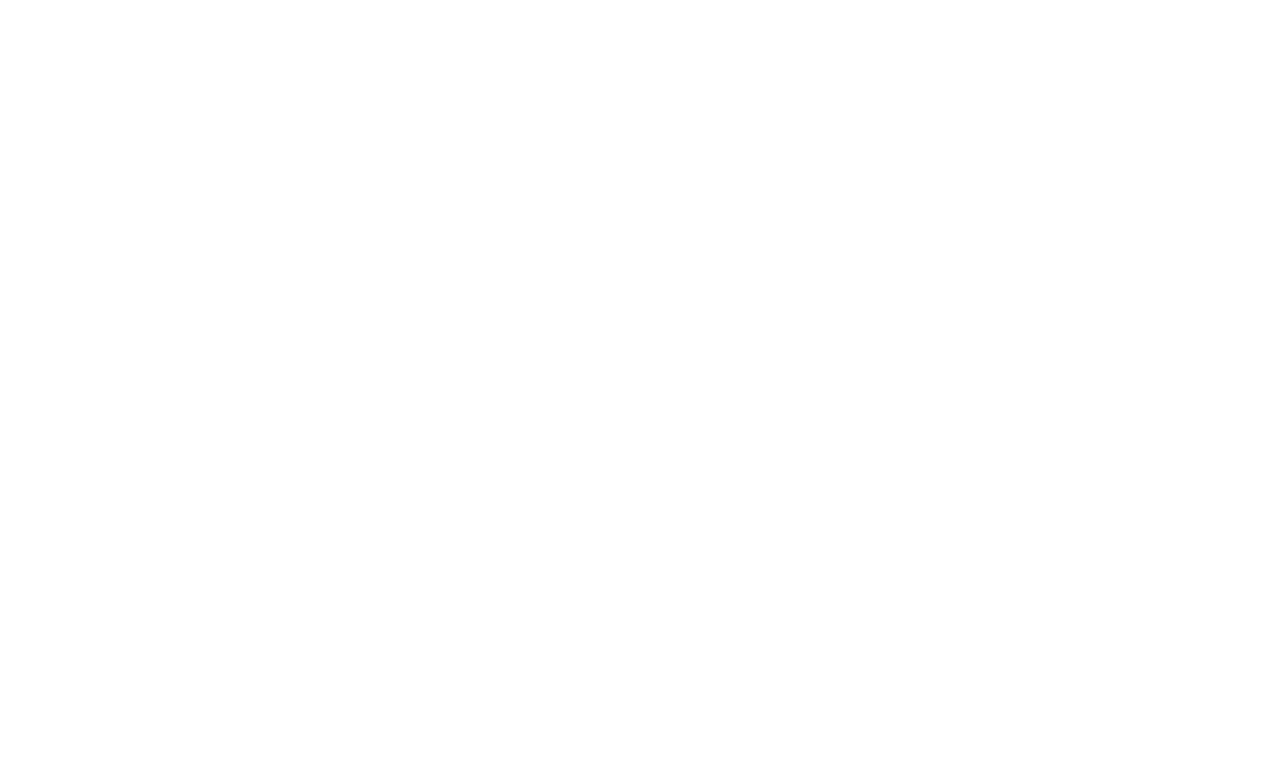
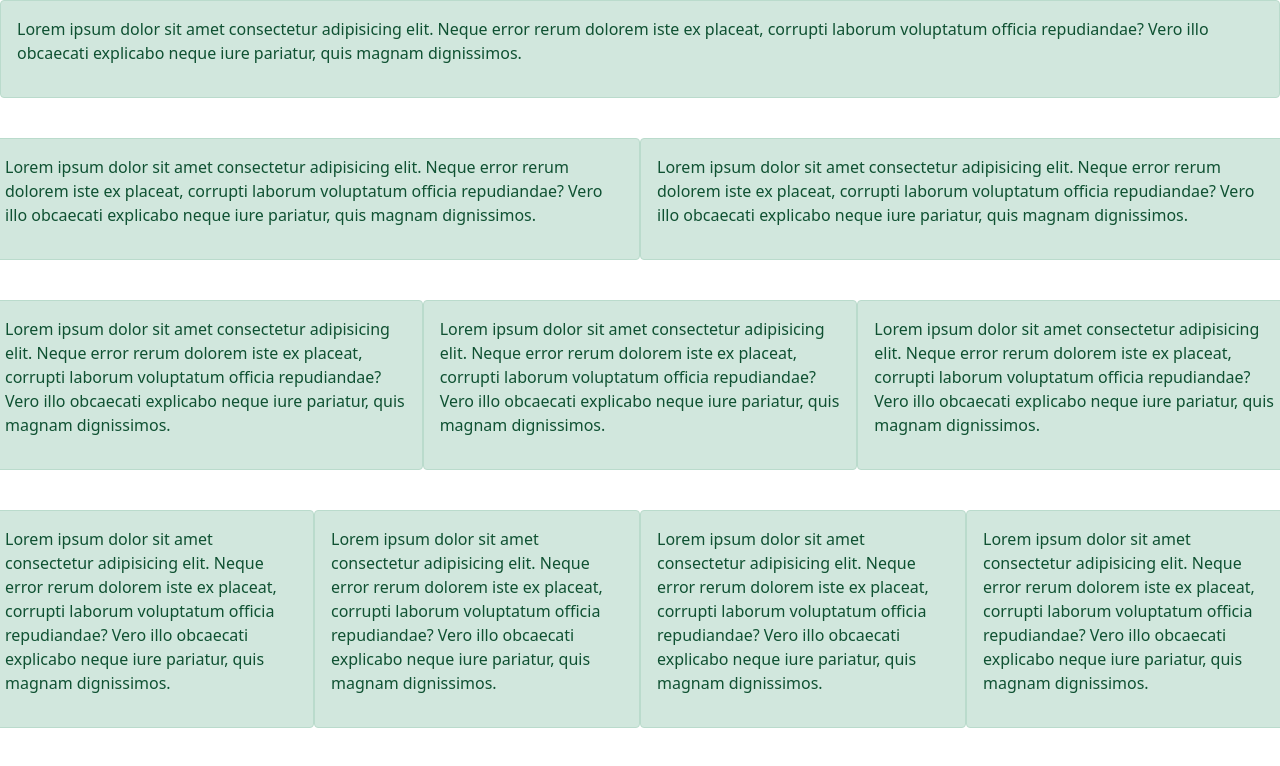
Before and after one commit to Thannatcha/github-desktop-project-2, a plain HTML site: page 20.GridSystemBasic.html in a window 1280 px wide. Drawn offline with nearby package versions, Linux system fonts and the light colour scheme.

Commit message:
Update 20.GridSystemBasic.html

```diff
--- a/20.GridSystemBasic.html
+++ b/20.GridSystemBasic.html
@@ -10,17 +10,51 @@
 <body>
    <div class="container-fluid">
        <!-- 100% -->
-
-
+       <div class="row">
+            <div class="alert alert-success col-sm-12">
+                <p>Lorem ipsum dolor sit amet consectetur adipisicing elit. Neque error rerum dolorem iste ex placeat, corrupti laborum voluptatum officia repudiandae? Vero illo obcaecati explicabo neque iure pariatur, quis magnam dignissimos.</p>
+            </div>
+        </div>
+   </div>
+            <br>
        <!-- 50% -->
-
-
+        <div class="row">
+            <div class="alert alert-success col-sm-6">
+                <p>Lorem ipsum dolor sit amet consectetur adipisicing elit. Neque error rerum dolorem iste ex placeat, corrupti laborum voluptatum officia repudiandae? Vero illo obcaecati explicabo neque iure pariatur, quis magnam dignissimos.</p>
+            </div>
+            <div class="alert alert-success col-sm-6">
+                <p>Lorem ipsum dolor sit amet consectetur adipisicing elit. Neque error rerum dolorem iste ex placeat, corrupti laborum voluptatum officia repudiandae? Vero illo obcaecati explicabo neque iure pariatur, quis magnam dignissimos.</p>
+            </div>
+        </div>
+        <br>
        <!-- 33.33% -->
-
-
+       <div class="row">
+            <div class="alert alert-success col-sm-4">
+                 <p>Lorem ipsum dolor sit amet consectetur adipisicing elit. Neque error rerum dolorem iste ex placeat, corrupti laborum voluptatum officia repudiandae? Vero illo obcaecati explicabo neque iure pariatur, quis magnam dignissimos.</p>
+            </div>
+            <div class="alert alert-success col-sm-4">
+                <p>Lorem ipsum dolor sit amet consectetur adipisicing elit. Neque error rerum dolorem iste ex placeat, corrupti laborum voluptatum officia repudiandae? Vero illo obcaecati explicabo neque iure pariatur, quis magnam dignissimos.</p>
+            </div>
+            <div class="alert alert-success col-sm-4">
+                <p>Lorem ipsum dolor sit amet consectetur adipisicing elit. Neque error rerum dolorem iste ex placeat, corrupti laborum voluptatum officia repudiandae? Vero illo obcaecati explicabo neque iure pariatur, quis magnam dignissimos.</p>
+            </div>
+        </div>
+    <br>
         <!-- 25% -->
-
-
-   </div>
+        <div class="row">
+            <div class="alert alert-success col-sm-3">
+                <p>Lorem ipsum dolor sit amet consectetur adipisicing elit. Neque error rerum dolorem iste ex placeat, corrupti laborum voluptatum officia repudiandae? Vero illo obcaecati explicabo neque iure pariatur, quis magnam dignissimos.</p>
+           </div>
+           <div class="alert alert-success col-sm-3">
+                <p>Lorem ipsum dolor sit amet consectetur adipisicing elit. Neque error rerum dolorem iste ex placeat, corrupti laborum voluptatum officia repudiandae? Vero illo obcaecati explicabo neque iure pariatur, quis magnam dignissimos.</p>
+           </div>
+           <div class="alert alert-success col-sm-3">
+                <p>Lorem ipsum dolor sit amet consectetur adipisicing elit. Neque error rerum dolorem iste ex placeat, corrupti laborum voluptatum officia repudiandae? Vero illo obcaecati explicabo neque iure pariatur, quis magnam dignissimos.</p>
+           </div>
+           <div class="alert alert-success col-sm-3">
+                <p>Lorem ipsum dolor sit amet consectetur adipisicing elit. Neque error rerum dolorem iste ex placeat, corrupti laborum voluptatum officia repudiandae? Vero illo obcaecati explicabo neque iure pariatur, quis magnam dignissimos.</p>
+           </div>
+        </div>
+    </div>
 </body>
 </html>
```
